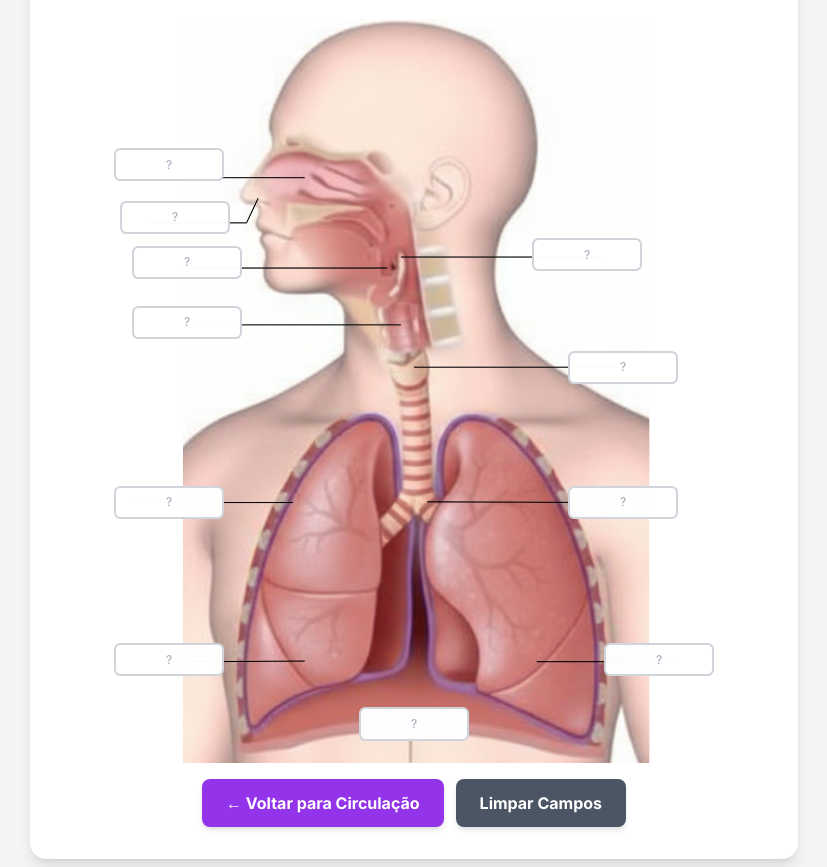
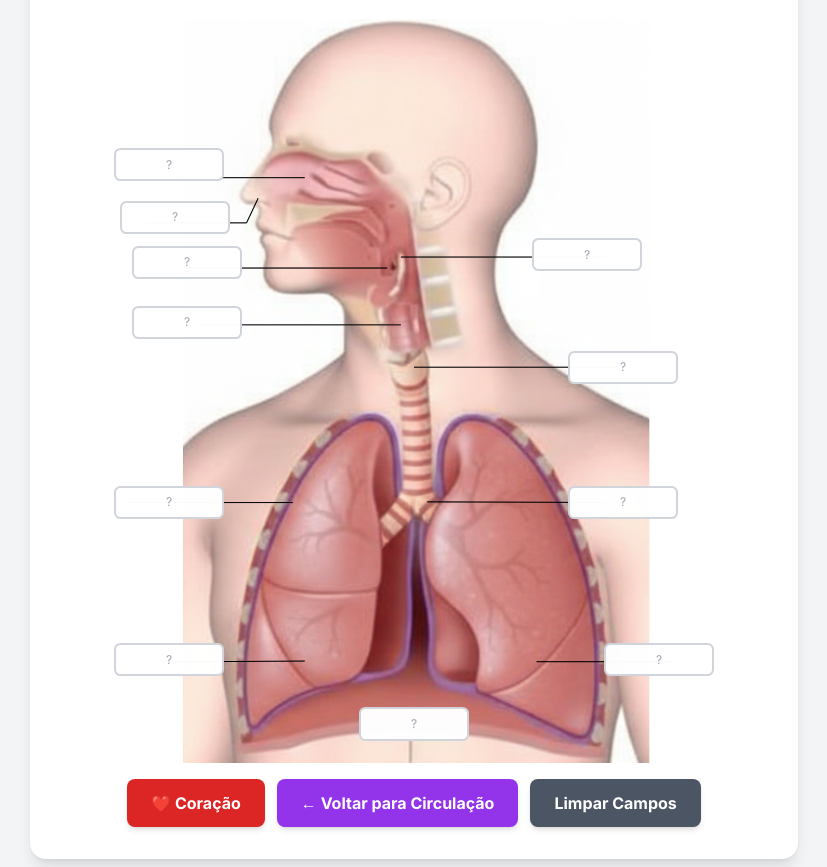
Before and after one commit to sbr-digital/estudo, a plain HTML site: page sistema-respiratorio.html in a window 1280 px wide. Shown: the part 107-974 px from the top of the page, without its empty margins (226-1053 px from the left). Drawn offline with nearby package versions, Linux system fonts and the light colour scheme.

Commit message:
Update sistema-respiratorio.html

```diff
--- a/sistema-respiratorio.html
+++ b/sistema-respiratorio.html
@@ -210,6 +210,9 @@
 
             <!-- Botões de Ação -->
             <footer class="flex flex-col sm:flex-row justify-center gap-3 mt-4">
+                <a href="coracao.html" class="w-full sm:w-auto bg-red-600 text-white font-bold py-3 px-6 rounded-lg hover:bg-red-700 transition-all duration-300 shadow-md text-sm sm:text-base text-center">
+        ❤️ Coração
+    </a>
     <a href="index.html" class="w-full sm:w-auto bg-purple-600 text-white font-bold py-3 px-6 rounded-lg hover:bg-purple-700 transition-all duration-300 shadow-md text-sm sm:text-base text-center">
         ← Voltar para Circulação
     </a>
```
Lines whose indentation alone changed are shown as unchanged.
